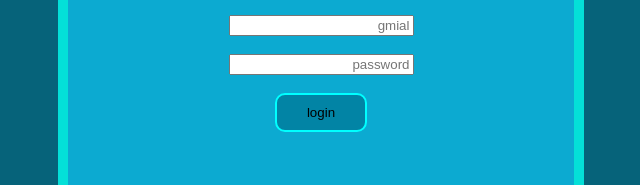
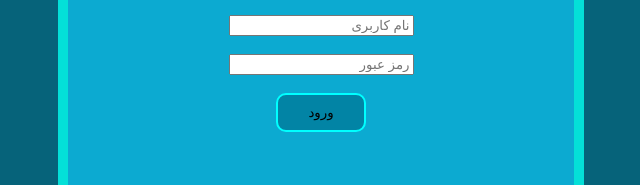
Before and after one commit to payman-abdi/slam, a plain HTML site: page login/login.html in a window 1280 px wide. Shown: the part 298-483 px from the top of the page, 319-959 px from the left. Drawn offline with Linux system fonts and the light colour scheme.

Commit message:
first commit

```diff
--- a/login/login.html
+++ b/login/login.html
@@ -40,13 +40,13 @@
     <br>
     <form action="" ></form>
     <br>
-    <input type="text" placeholder="gmial">
+    <input type="text" placeholder="نام کاربری">
     <br>
     <br>
-    <input type="password" placeholder="password">
+    <input type="password" placeholder="رمز عبور">
     <br>
     <br>
-    <input id="pos" type="submit" value="login">
+    <input id="pos" type="submit" value="ورود">
 </div>
 </body>
 </html>
```
Also changed, not shown: sinng/sinng.html (+1 -1 lines).
